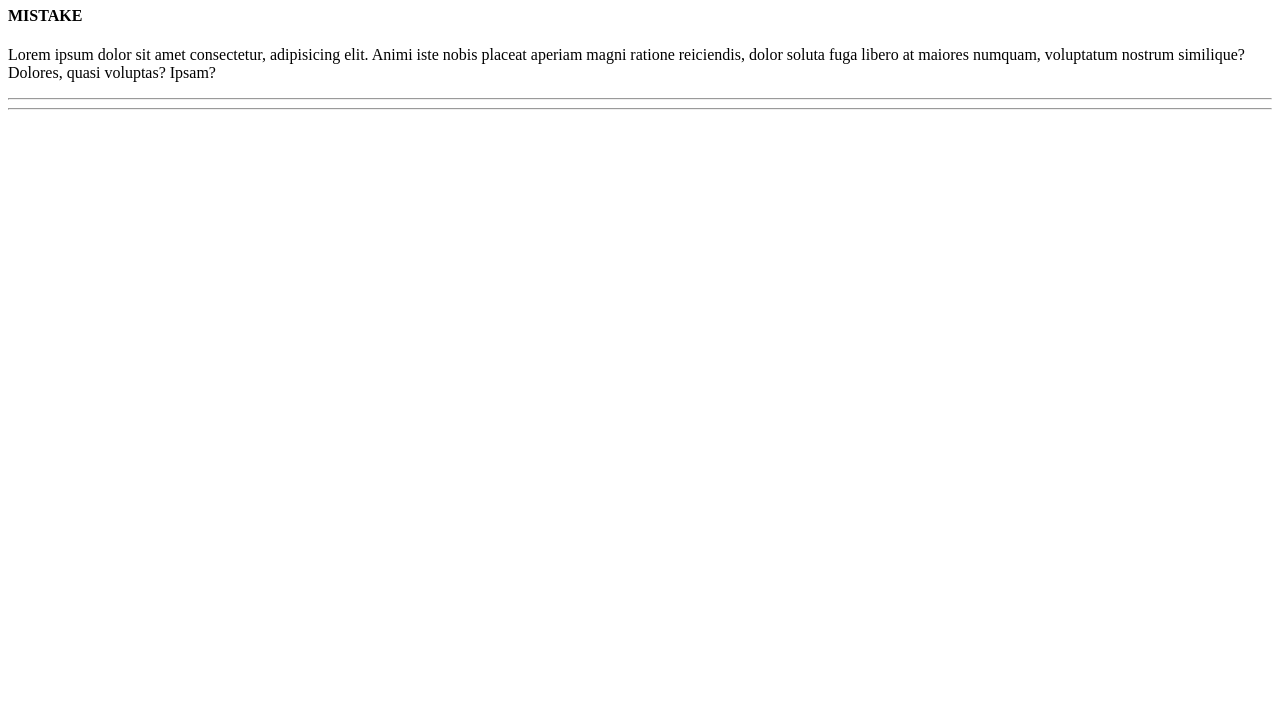
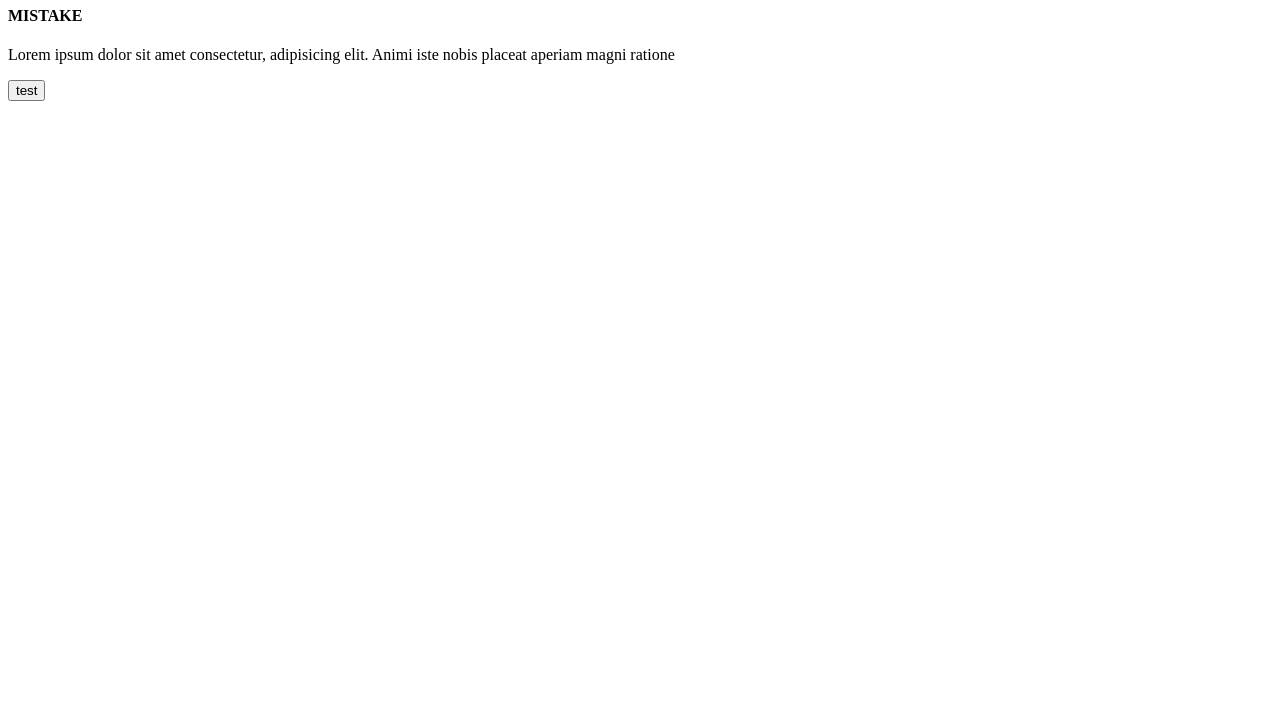
Before and after one commit to nespinsuwan/Day4_Git, a plain HTML site: page index.html in a window 1280 px wide. Shown: the part 73-800 px from the top of the page. Drawn offline with Linux system fonts and the light colour scheme.

```diff
--- a/index.html
+++ b/index.html
@@ -9,9 +9,8 @@
 <body>
     <h1>Home for Git Codecamp</h1>
         <h4>MISTAKE</h4>
-        <p>Lorem ipsum dolor sit amet consectetur, adipisicing elit. Animi iste nobis placeat aperiam magni ratione reiciendis, dolor soluta fuga libero at maiores numquam, voluptatum nostrum similique? Dolores, quasi voluptas? Ipsam?</p>
-    <hr>
-    <hr>
+        <p>Lorem ipsum dolor sit amet consectetur, adipisicing elit. Animi iste nobis placeat aperiam magni ratione </p>
+        <button>test</button>
 
 </body>
 </html>
--- /dev/null
+++ b/lib1.js
@@ -0,0 +1 @@
+// commenttttt
```
Also changed, not shown: 2 other files.
